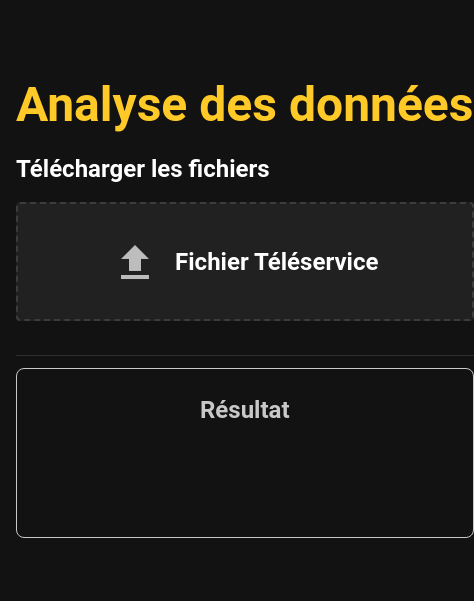
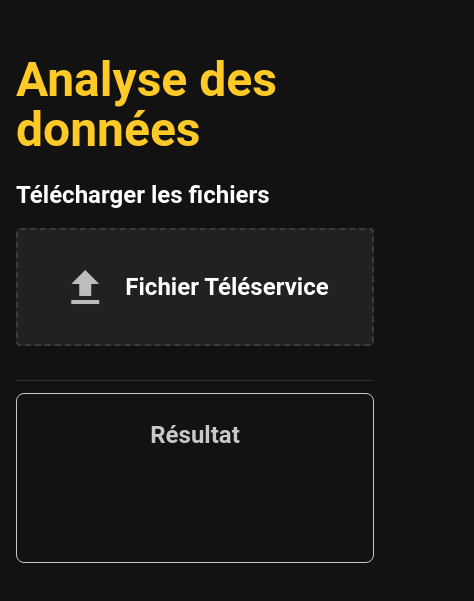
Before and after one commit to LesAnes/checkbnb-pwa, a Vue app: page / in a window 390 px wide. Shown: the part 113-714 px from the top of the page, 474 px wide, since content can reach past the window. Built offline with nearby package versions, Linux system fonts and the light colour scheme.

Commit message:
responsive

```diff
--- a/src/components/HelloWorld.vue
+++ b/src/components/HelloWorld.vue
@@ -1,8 +1,7 @@
 <template>
   <v-container class="fill-height">
     <v-responsive
-      class="align-centerfill-height mx-auto"
-      max-width="900"
+      class="align-center fill-height mx-auto"
     >
       <v-row>
         <v-col cols="12">
```
